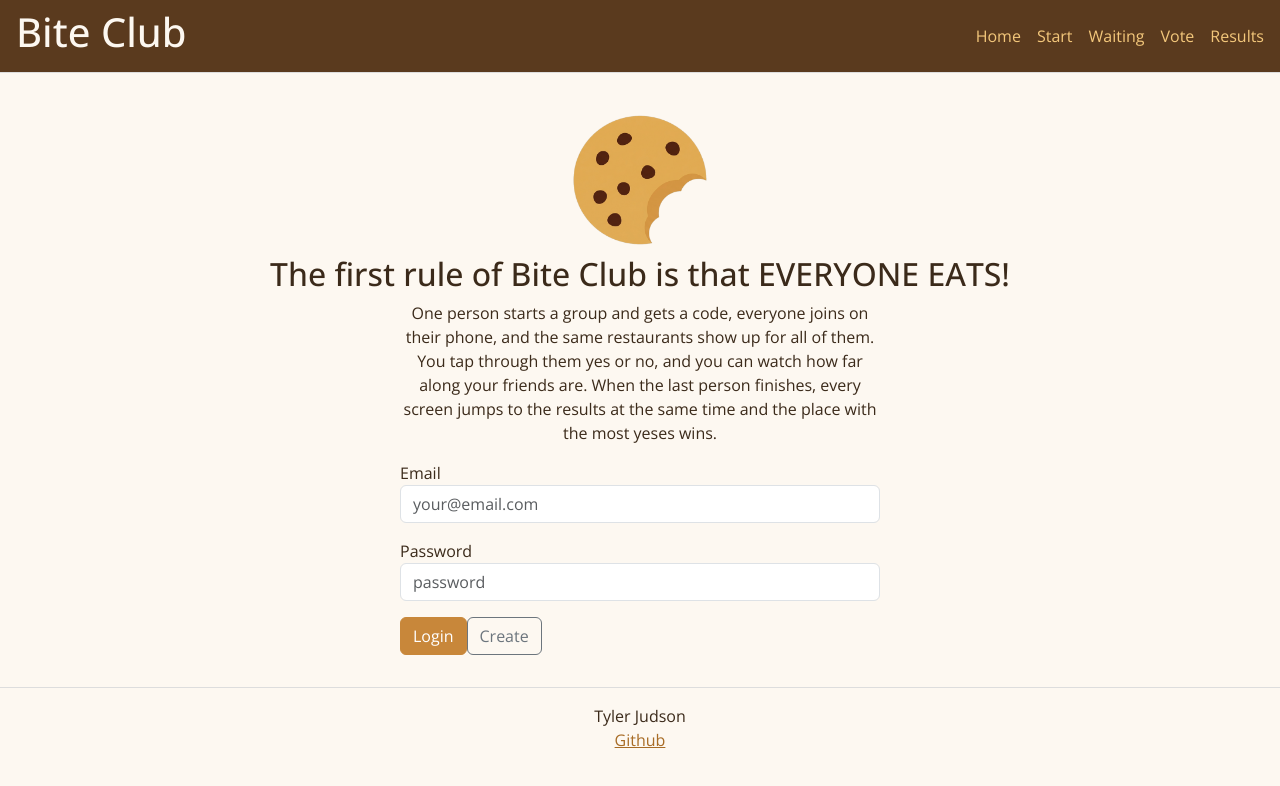
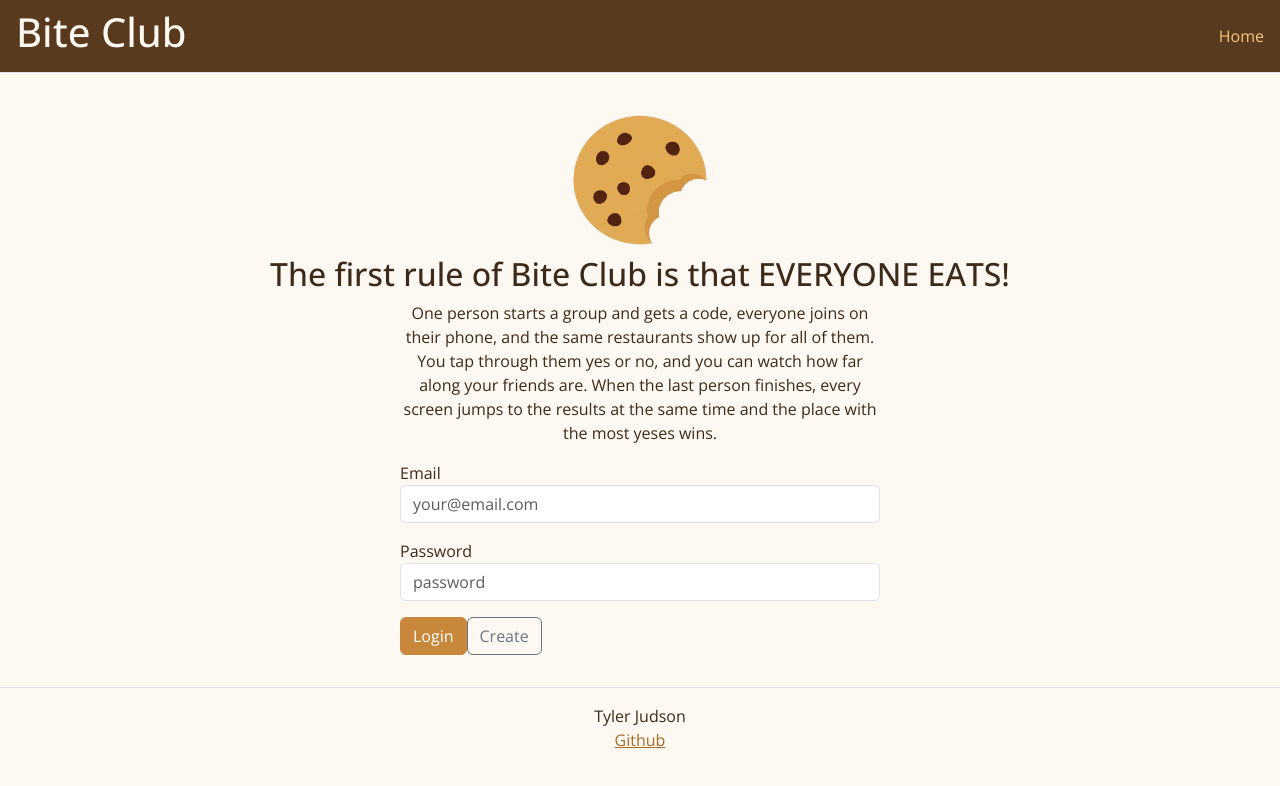
Before and after one commit to TylerJudson/Startup, a React (Vite) app: page / in a window 1280 px wide. Shown: the top 786 px of the page. Built offline with nearby package versions, Linux system fonts and the light colour scheme.

Commit message:
Added the username state to the app and now the menu only shows when you are logged in! Also fixed tabs...

```diff
--- a/src/app.jsx
+++ b/src/app.jsx
@@ -9,6 +9,13 @@ import { Vote } from './vote/vote';
 import { Results } from './results/results';
 
 export default function App() {
+    const [userName, setUserName] = React.useState(localStorage.getItem('userName') || '');
+
+    function logout() {
+        localStorage.removeItem('userName');
+        setUserName('');
+    }
+
     return (
         <BrowserRouter>
             <header>
@@ -16,16 +23,21 @@ export default function App() {
                 <nav>
                     <menu>
                         <li><NavLink to="/">Home</NavLink></li>
-            <li><NavLink to="/start">Start</NavLink></li>
-            <li><NavLink to="/waiting">Waiting</NavLink></li>
-            <li><NavLink to="/vote">Vote</NavLink></li>
-            <li><NavLink to="/results">Results</NavLink></li>
+                        {userName && <li><NavLink to="/start">Start</NavLink></li>}
+                        {userName && <li><NavLink to="/waiting">Waiting</NavLink></li>}
+                        {userName && <li><NavLink to="/vote">Vote</NavLink></li>}
+                        {userName && <li><NavLink to="/results">Results</NavLink></li>}
                     </menu>
+                    {userName && (
+                        <span>
+                            {userName} <button className="btn btn-sm btn-outline-light" onClick={logout}>Logout</button>
+                        </span>
+                    )}
                 </nav>
             </header>
 
             <Routes>
-        <Route path="/" element={<Login />} />
+                <Route path="/" element={<Login userName={userName} onLogin={setUserName} />} />
                 <Route path="/start" element={<Start />} />
                 <Route path="/waiting" element={<Waiting />} />
                 <Route path="/vote" element={<Vote />} />
```
Lines whose indentation alone changed are shown as unchanged.
